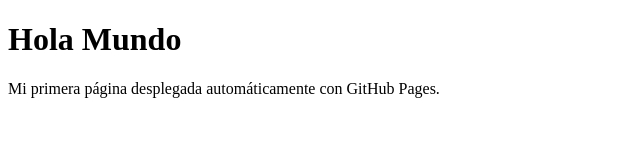
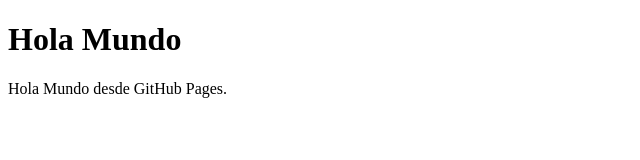
Before and after one commit to zoibe/hola-mundo-web, a plain HTML site: page index.html in a window 1280 px wide. Shown: the whole page, without its empty margins (0-640 px from the left). Drawn offline with Linux system fonts and the light colour scheme.

Commit message:
Update index.html

```diff
--- a/index.html
+++ b/index.html
@@ -6,6 +6,6 @@
 </head>
 <body>
   <h1>Hola Mundo</h1>
-  <p>Mi primera página desplegada automáticamente con GitHub Pages.</p>
+  <p>Hola Mundo desde GitHub Pages.</p>
 </body>
 </html>
```
